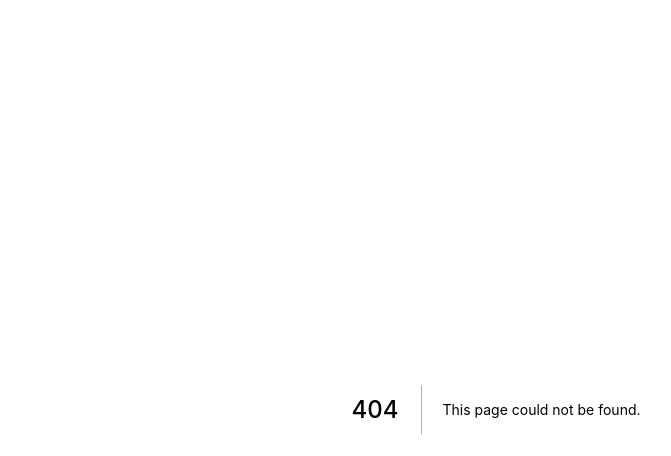
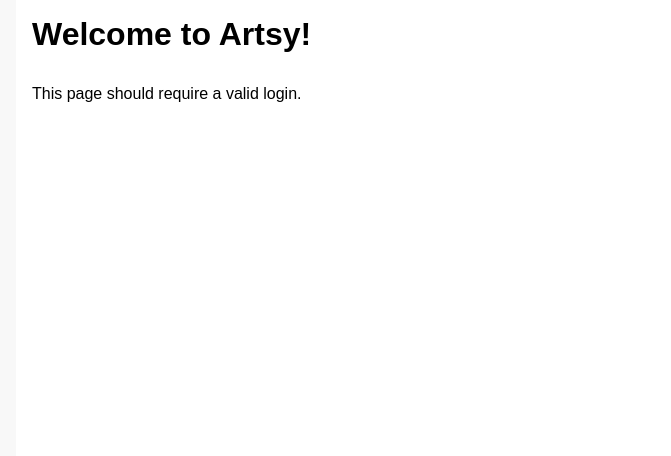
Before and after one commit to anandaroop/nextjs-artsy-auth, a Next.js app: page /authenticated in a window 1280 px wide. Before the commit this address had no page. Shown: the top 456 px of the page, without its empty margins (144-815 px from the left). Built offline with nearby package versions, Linux system fonts and the light colour scheme.

Commit message:
Set up a page which will require authentication
Just stubbing in a page here; the real action is the next commit

```diff
--- /dev/null
+++ b/pages/authenticated.tsx
@@ -0,0 +1,16 @@
+import Head from "next/head";
+
+export default function Page() {
+  return (
+    <div>
+      <Head>
+        <title>Authenticated</title>
+        <link rel="icon" href="/favicon.ico" />
+      </Head>
+
+      <h1>Welcome to Artsy!</h1>
+
+      <p>This page should require a valid login.</p>
+    </div>
+  );
+}
```
Also changed, not shown: pages/index.tsx (+7 -0 lines).
